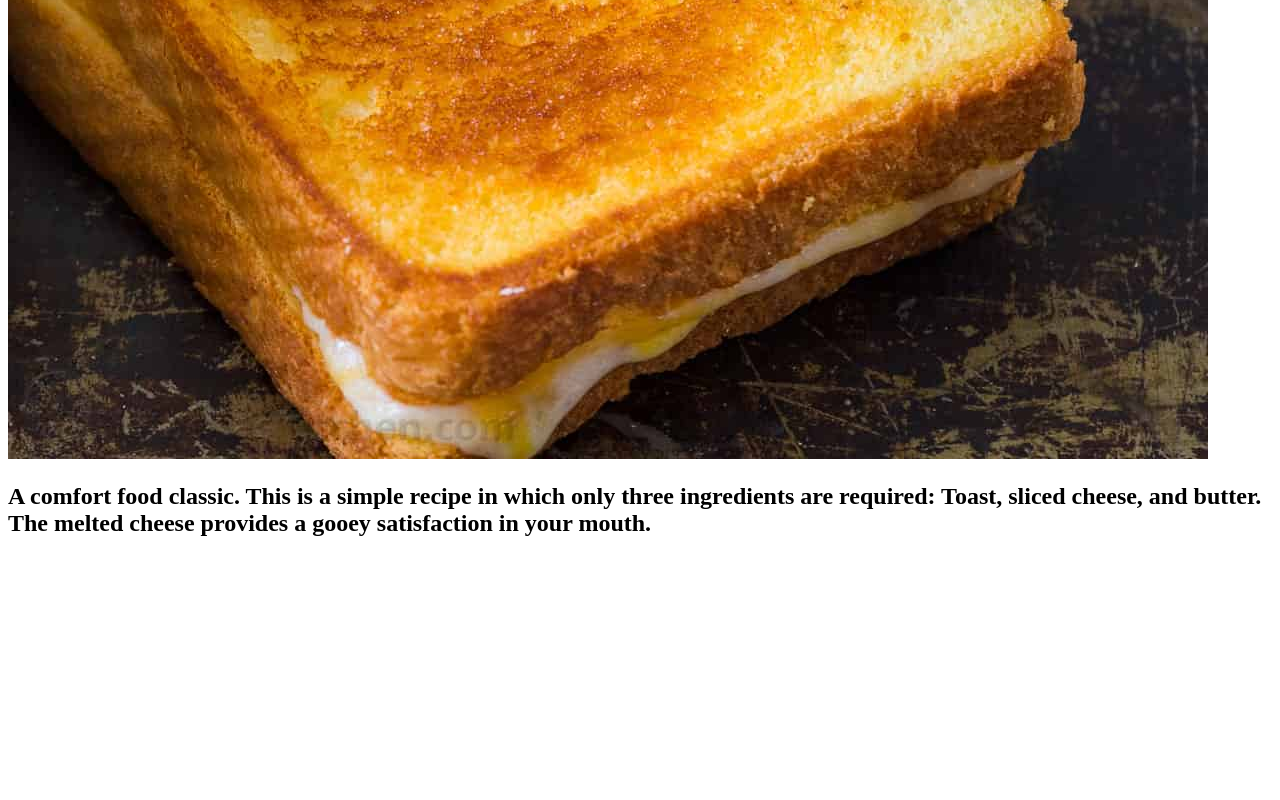
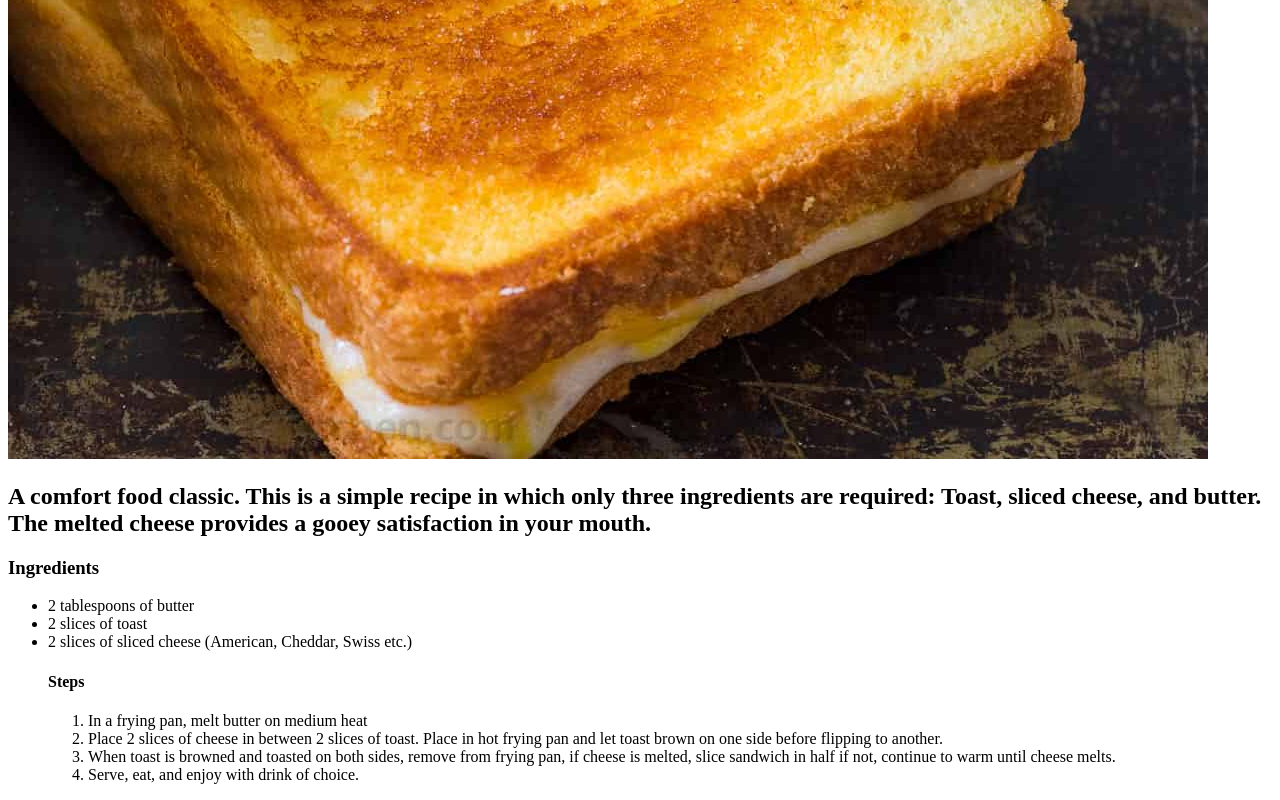
Before and after one commit to function09/odin-recipes, a plain HTML site: page recipes/grilled-cheese-sandwich.html in a window 1280 px wide. Shown: the part 821-1621 px from the top of the page. Before the commit the page ends 1378 px from the top, so only its background shows below. Drawn offline with Linux system fonts and the light colour scheme.

Commit message:
Add grilled cheese sandwich ingredients and steps

```diff
--- a/recipes/grilled-cheese-sandwich.html
+++ b/recipes/grilled-cheese-sandwich.html
@@ -10,5 +10,18 @@
     <h1>Grilled Cheese Sandwich</h1>
     <img src="../images/Grilled-Cheese-Sandwich-SQ.jpg">
     <h2>A comfort food classic. This is a simple recipe in which only three ingredients are required: Toast, sliced cheese, and butter. The melted cheese provides a gooey satisfaction in your mouth.</h2>
+    <h3>Ingredients</h3>
+    <ul>
+        <li>2 tablespoons of butter</li>
+        <li>2 slices of toast</li>
+        <li>2 slices of sliced cheese (American, Cheddar, Swiss etc.)</li>
+        <h4>Steps</h4>
+        <ol>
+            <li>In a frying pan, melt butter on medium heat</li>
+            <li>Place 2 slices of cheese in between 2 slices of toast. Place in hot frying pan and let toast brown on one side before flipping to another.</li>
+            <li>When toast is browned and toasted on both sides, remove from frying pan, if cheese is melted, slice sandwich in half if not, continue to warm until cheese melts.</li>
+            <li>Serve, eat, and enjoy with drink of choice.</li>
+        </ol>
+   </ul>
 </body>
 </html>
```
